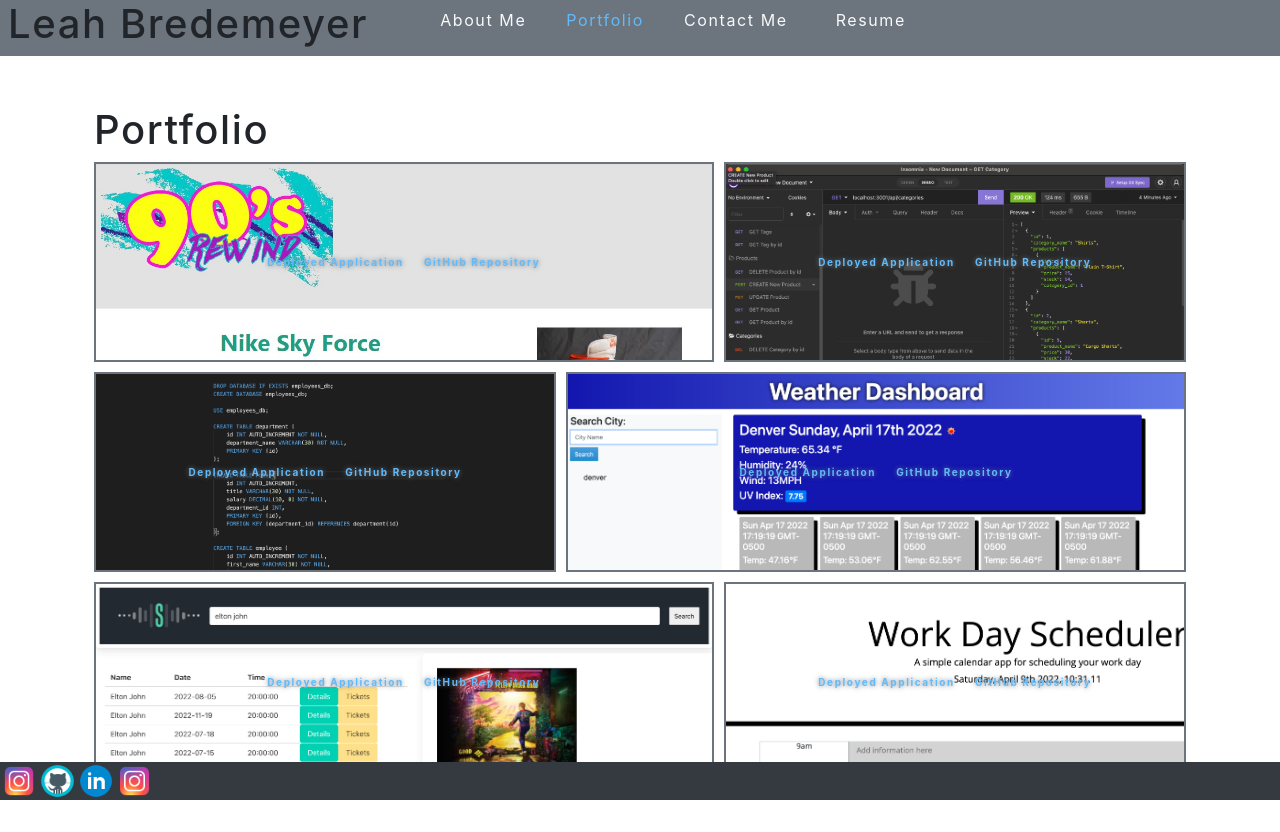
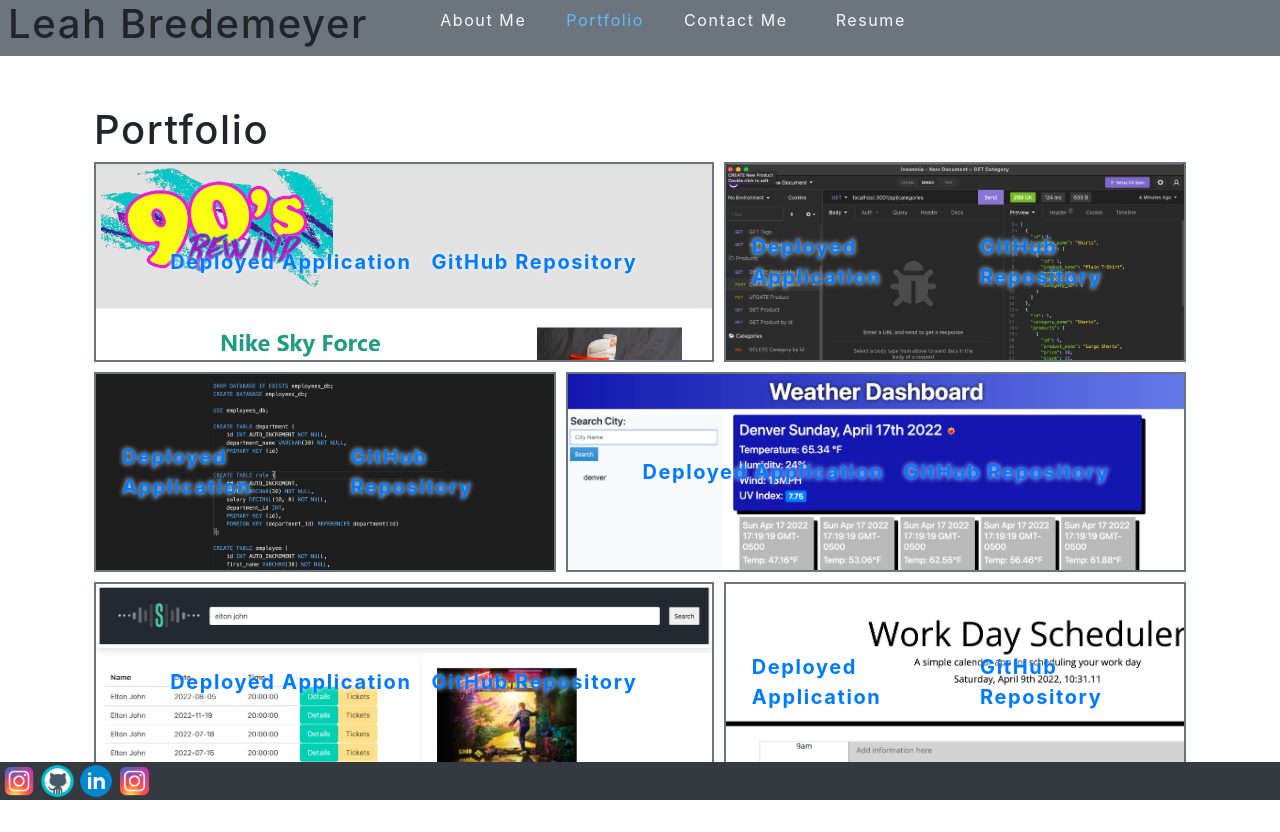
Before and after one commit to lnbredemeyer/React-Portfolio-H20, a React (Create React App) app: page / in a window 1280 px wide. Both pictures are taken after a click on the element "Portfolio". Built offline with nearby package versions, Linux system fonts and the light colour scheme; the HTML template or start-up script is replaced by a standard one.

Commit message:
please be the last update

```diff
--- a/src/index.css
+++ b/src/index.css
@@ -5,7 +5,7 @@
   padding: 50px 30px;
 }
 :root {
-  --primary: #8c54ff;
+  --primary: #061292;
   --secondary: #000000;
   --tertiary: #61bbfb;
   --light: #fafafa;
@@ -138,12 +138,13 @@
 }
 
 .works-grid-item a {
-  color: var(--tertiary);
+  color: var(--primary);
+  align-items: baseline;
   padding: 10px;
-  font-size: 10px;
+  font-size: 20px;
   text-decoration: none;
   font-weight: bold;
-  text-shadow: var(--secondary) 0px 0px 5px;
+  text-shadow: var(--light) 0px 0px 5px;
 }
 
 .card {
```
Also changed, not shown: 7 other files (tests, documents, lock files or other folders).
